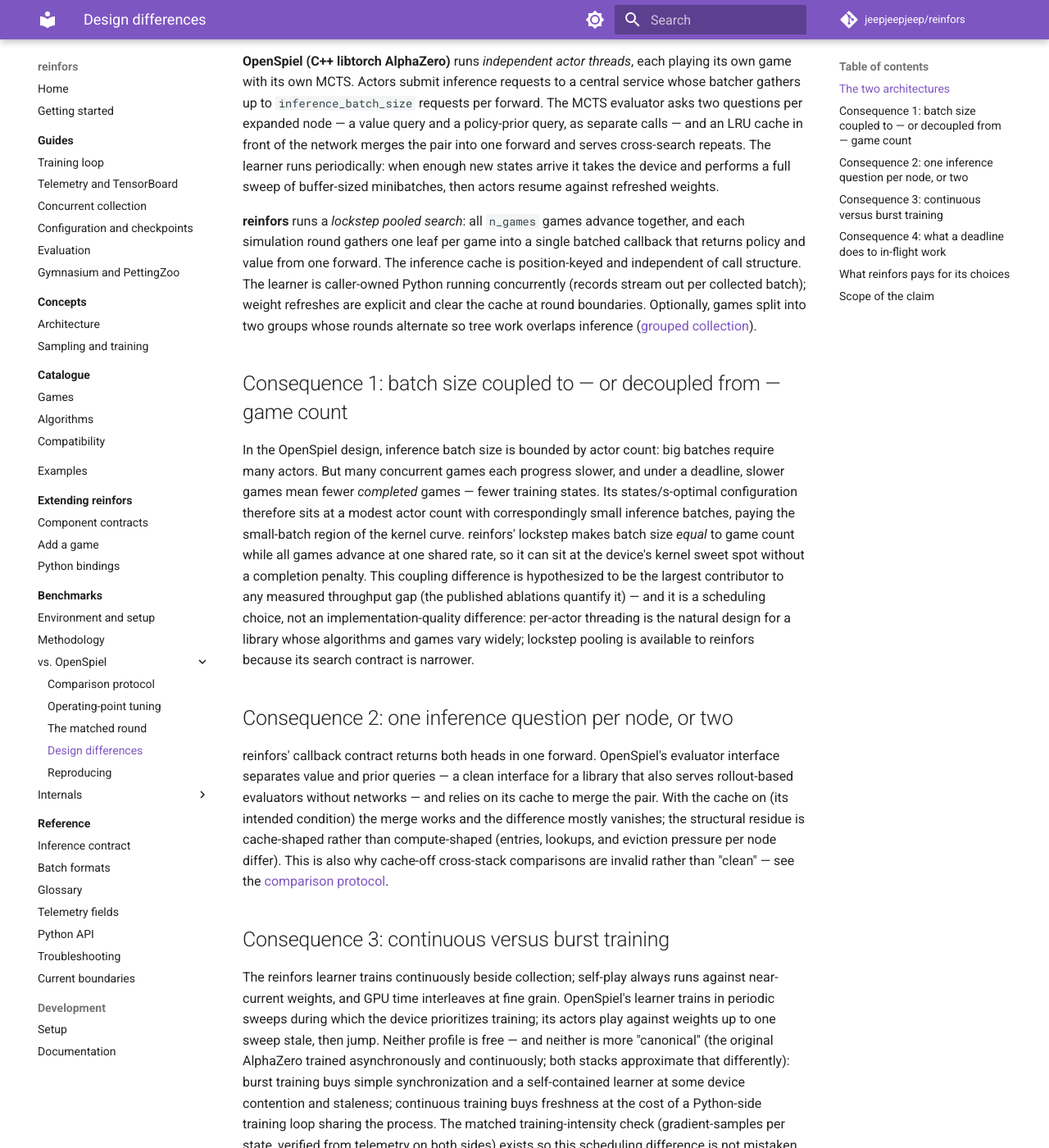
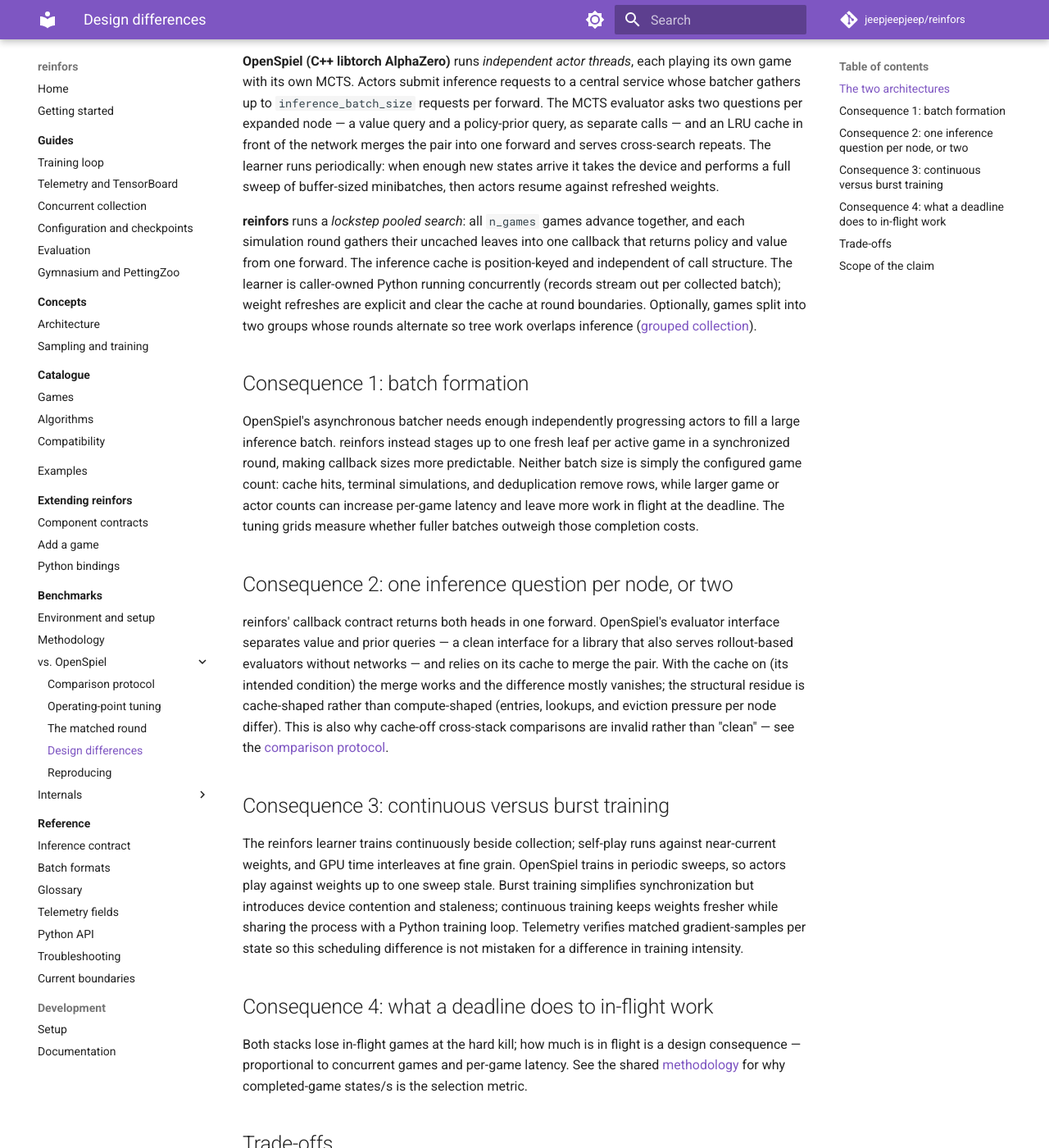
Before and after one commit to jeepjeepjeep/reinfors, an MkDocs documentation site: the page built from docs/benchmarks/openspiel/design-differences.md, in a window 1280 px wide and 1400 px high, scrolled down 337 px. Shown: the whole window at 82% size. Built offline with MkDocs 1.6.1 and Material for MkDocs 9.7.7, drawn with Linux system fonts in a browser that asks for light colours; comment, search, counter and statistics services are not loaded; some of the changed text lies outside the part shown.

Commit message:
docs: tighten benchmark comparison claims

```diff
--- a/docs/benchmarks/openspiel/design-differences.md
+++ b/docs/benchmarks/openspiel/design-differences.md
@@ -18,27 +18,22 @@
 resume against refreshed weights.
 
 **reinfors** runs a *lockstep pooled search*: all `n_games` games advance together, and
-each simulation round gathers one leaf per game into a single batched callback that returns
-policy and value from one forward. The inference cache is position-keyed and independent of
-call structure. The learner is caller-owned Python running concurrently (records stream out
-per collected batch); weight refreshes are explicit and clear the cache at round
-boundaries. Optionally, games split into two groups whose rounds alternate so tree work
-overlaps inference ([grouped collection](../internal/throughput-levers.md)).
+each simulation round gathers their uncached leaves into one callback that returns policy
+and value from one forward. The inference cache is position-keyed and independent of call
+structure. The learner is caller-owned Python running concurrently (records stream out per
+collected batch); weight refreshes are explicit and clear the cache at round boundaries.
+Optionally, games split into two groups whose rounds alternate so tree work overlaps
+inference ([grouped collection](../internal/throughput-levers.md)).
 
-## Consequence 1: batch size coupled to — or decoupled from — game count
+## Consequence 1: batch formation
 
-In the OpenSpiel design, inference batch size is bounded by actor count: big batches
-require many actors. But many concurrent games each progress slower, and under a deadline,
-slower games mean fewer *completed* games — fewer training states. Its states/s-optimal
-configuration therefore sits at a modest actor count with correspondingly small inference
-batches, paying the small-batch region of the kernel curve. reinfors' lockstep makes batch
-size *equal* to game count while all games advance at one shared rate, so it can sit at
-the device's kernel sweet spot without a completion penalty. This coupling difference is
-hypothesized to be the largest contributor to any measured throughput gap (the published
-ablations quantify it) — and it is a scheduling choice, not an implementation-quality
-difference: per-actor threading is the natural design
-for a library whose algorithms and games vary widely; lockstep pooling is available to
-reinfors because its search contract is narrower.
+OpenSpiel's asynchronous batcher needs enough independently progressing actors to fill a
+large inference batch. reinfors instead stages up to one fresh leaf per active game in a
+synchronized round, making callback sizes more predictable. Neither batch size is simply
+the configured game count: cache hits, terminal simulations, and deduplication remove rows,
+while larger game or actor counts can increase per-game latency and leave more work in
+flight at the deadline. The tuning grids measure whether fuller batches outweigh those
+completion costs.
 
 ## Consequence 2: one inference question per node, or two
 
@@ -52,16 +47,13 @@
 
 ## Consequence 3: continuous versus burst training
 
-The reinfors learner trains continuously beside collection; self-play always runs against
-near-current weights, and GPU time interleaves at fine grain. OpenSpiel's learner trains in
-periodic sweeps during which the device prioritizes training; its actors play against
-weights up to one sweep stale, then jump. Neither profile is free — and neither is
-more "canonical" (the original AlphaZero trained asynchronously and continuously; both
-stacks approximate that differently): burst training buys simple synchronization and a
-self-contained learner at some device contention and staleness; continuous training buys
-freshness at the cost of a Python-side training loop sharing the process. The matched training-intensity check (gradient-samples per state,
-verified from telemetry on both sides) exists so this scheduling difference is not
-mistaken for a difference in how much learning happens.
+The reinfors learner trains continuously beside collection; self-play runs against
+near-current weights, and GPU time interleaves at fine grain. OpenSpiel trains in periodic
+sweeps, so actors play against weights up to one sweep stale. Burst training simplifies
+synchronization but introduces device contention and staleness; continuous training keeps
+weights fresher while sharing the process with a Python training loop. Telemetry verifies
+matched gradient-samples per state so this scheduling difference is not mistaken for a
+difference in training intensity.
 
 ## Consequence 4: what a deadline does to in-flight work
 
@@ -69,45 +61,17 @@
 consequence — proportional to concurrent games and per-game latency. See the shared
 [methodology](../methodology.md) for why completed-game states/s is the selection metric.
 
-## What reinfors pays for its choices
+## Trade-offs
 
-Symmetry requires the reverse list, stated at the same precision as the forward one.
-
-**Heterogeneous compositions are first-class inside their run infrastructure.** Any object
-satisfying their `Bot` interface slots into an actor loop per seat: their trainer runs
-concurrent *evaluation actors* (current net vs. reference baselines, producing live
-strength curves) during training; mixed-bot matches reuse the identical loop; and a
-no-network rollout evaluator ships in-library. reinfors handles heterogeneity at a
-different layer — the caller-driven `Env` expresses arbitrary bot mixes (this benchmark's
-own head-to-head bridge and referee bots are built on it), and per-player inference with
-`learn_players` covers frozen opponents and per-seat *networks* inside the engine — but
-anything beyond homogeneous self-play forfeits the engine's batching, cache, and telemetry
-machinery. Concretely missing in-engine: concurrent evaluation actors, per-seat *search*
-heterogeneity, and an in-library rollout baseline.
-
-**New search families pay an integration cost for throughput.** In their model, a new bot
-type never touches the run loop; in reinfors, a search that wants the engine's machinery
-must integrate with the pooled round staging, and features like grouped collection extend
-to search families individually. The symmetric caveat: their free
-scheduling is not free *batching* — a custom OpenSpiel bot wanting their inference
-service's batches must integrate with the evaluator queue just the same. Generality with
-free scheduling is not generality with free throughput on either side.
-
-**Per-game latency.** At its throughput-optimal configuration, reinfors' games share each
-search round, so individual games progress slower than under a small-actor OpenSpiel
-configuration that finishes single games faster — a real difference for interactive or
-latency-sensitive uses, immaterial for bulk collection.
-
-**The learner shares a Python runtime.** reinfors' caller-owned training loop lives in
-Python beside collection; OpenSpiel's all-C++ learner never shares a runtime with user
-code. The flip side is flexibility — the training loop being caller-owned is a reinfors
-design goal, not an accident — but the cost is real in workloads with heavy Python-side
-work between collects.
+| dimension | OpenSpiel | reinfors |
+|---|---|---|
+| heterogeneous play | Per-seat `Bot` composition inside its run infrastructure, including evaluation actors and rollout baselines. Batching still requires evaluator integration. | Per-player networks and frozen opponents stay inside `Engine`; arbitrary bot or search mixes use `Env`, outside Engine-provided batching, caching, and telemetry. |
+| new search integration | A new bot can use the actor loop directly; batched network service requires its evaluator queue. | The standard policy seam uses normal collection; `n_groups=2` additionally requires resumable pooled-round support. |
+| per-game latency | Small actor counts can favor individual-game latency. | Throughput-oriented lockstep batches can increase individual-game latency. |
+| training ownership | The C++ learner is self-contained. | The caller-owned Python learner is flexible but shares the process during concurrent collection. |
 
 ## Scope of the claim
 
-The measured gap is the sum of scheduling and interface choices, each of which OpenSpiel
-could adopt at the cost of generality it deliberately keeps, and each of which reinfors
-could lose by broadening scope. The benchmark's claim is correspondingly narrow: on this
-workload, a modular Rust/Python boundary does not have to forfeit throughput to a fused
-C++ design — not that one library outranks the other.
+The benchmark tests whether reinfors preserves throughput across its modular Rust/Python
+boundary on this workload. The published results bound that claim; they do not rank the
+libraries generally.
```
Also changed, not shown: docs/benchmarks/internal/throughput-levers.md (+5 -4 lines), docs/benchmarks/openspiel/matched-round.md (+2 -5 lines), docs/benchmarks/openspiel/reproducing.md (+12 -10 lines), docs/benchmarks/openspiel/tuning.md (+13 -15 lines).
